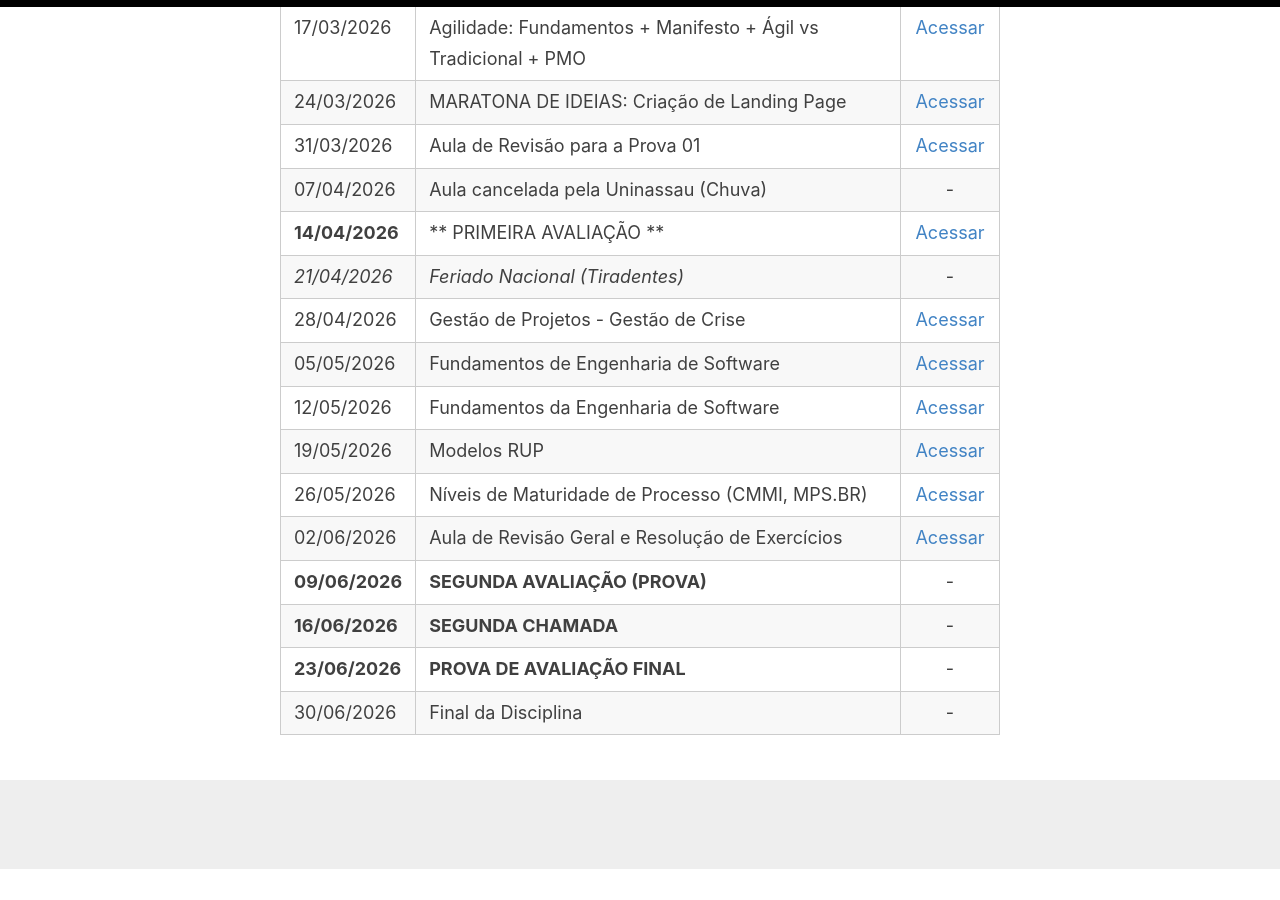
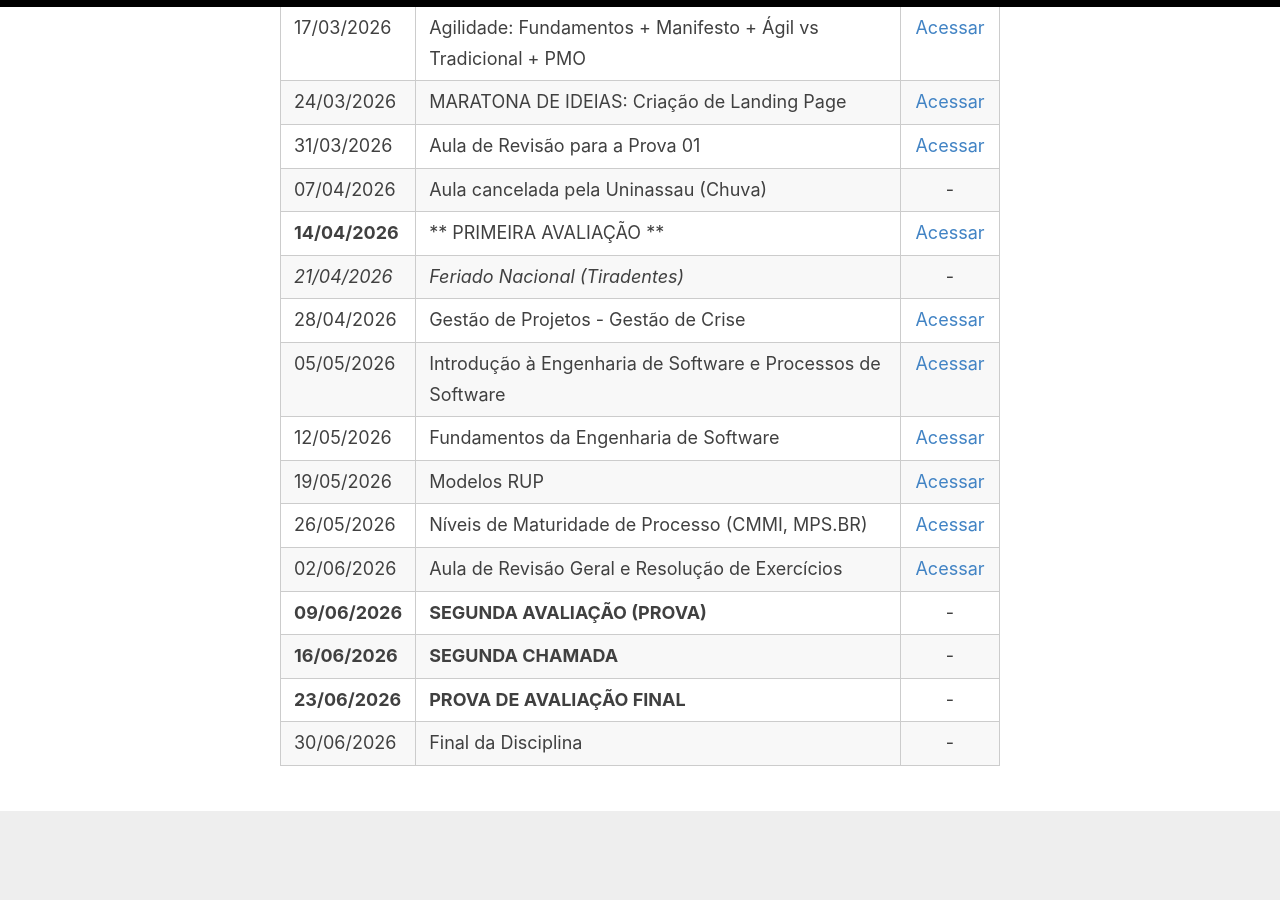
Before and after one commit to prgsouza/prgsouza.github.io, a Jekyll site: the page built from _pages/es.md, in a window 1280 px wide and 900 px high, scrolled down 2164 px. Built offline with Jekyll 4.4.1, drawn with Linux system fonts in a browser that asks for light colours; before the commit the page ends 3033 px from its top, so only the background shows below that.

Commit message:
aula 04 es

```diff
--- a/_pages/es.md
+++ b/_pages/es.md
@@ -51,7 +51,7 @@ O processo avaliativo considerará a frequência e o desempenho do aluno.
 | **14/04/2026** | ** PRIMEIRA AVALIAÇÃO ** | [Acessar](#) |
 | *21/04/2026* | *Feriado Nacional (Tiradentes)* | - |
 | 28/04/2026 | Gestão de Projetos - Gestão de Crise | [Acessar](https://www.netflix.com/title/262866) |
-| 05/05/2026 | Fundamentos de Engenharia de Software | [Acessar](#) |
+| 05/05/2026 | Introdução à Engenharia de Software e Processos de Software | [Acessar](/aulas/es/aula04-introes.pdf) |
 | 12/05/2026 | Fundamentos da Engenharia de Software | [Acessar](#) |
 | 19/05/2026 | Modelos RUP | [Acessar](/aulas/es/#) |
 | 26/05/2026 | Níveis de Maturidade de Processo (CMMI, MPS.BR) | [Acessar](#) |
```
Also changed, not shown: 1 other file.
